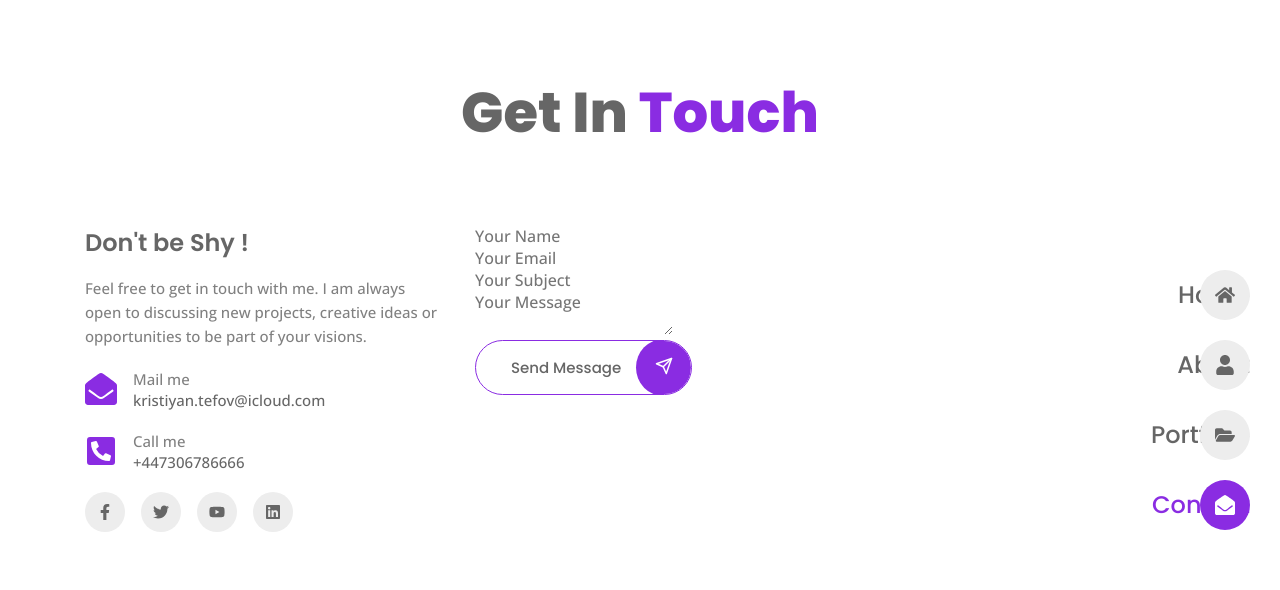
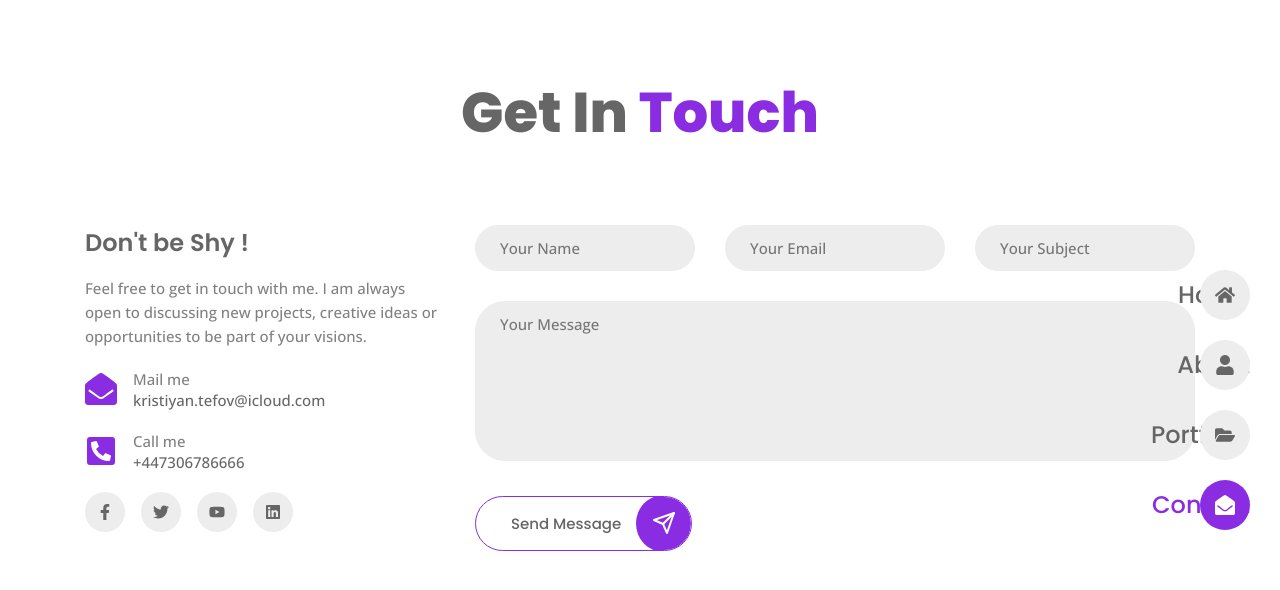
Before and after one commit to kristefov/kristefov, a React (Vite) app in the folder Portfolio/: page /contact in a window 1280 px wide. Shown: the top 590 px of the page. Built offline with nearby package versions, Linux system fonts and the light colour scheme.

Commit message:
contact section completed

```diff
--- a/Portfolio/src/pages/contact/contact.css
+++ b/Portfolio/src/pages/contact/contact.css
@@ -54,3 +54,43 @@
     line-height: 44px;
     transition: all 0.3s ease;
 }
+
+.contact__social-link:hover {
+    background-color: var(--first-color);
+    color: var(--text-white);
+}
+
+.form__input-group {
+    display: grid;
+    grid-template-columns: repeat(3,1fr);
+    column-gap: 30px;
+}
+
+.form__input-div {
+    margin-bottom: 30px;
+}
+
+.form__control {
+    border: 1px solid var(--container-color);
+    background-color: var(--container-color);
+    color: var(--title-color);
+    width: 100%;
+    padding: 12px 24px;
+    border-radius: 30px;
+    font-size: var(--small-font-size);
+    transition: all 0.3s ease;
+}
+
+.form__control:focus {
+    border-color: var(--first-color);
+}
+
+.textarea {
+    resize: none;
+    height: 160px;
+}
+
+.contact__button-icon {
+    font-size: var(--h3-font-size);
+    line-height: 64px;
+}
```
